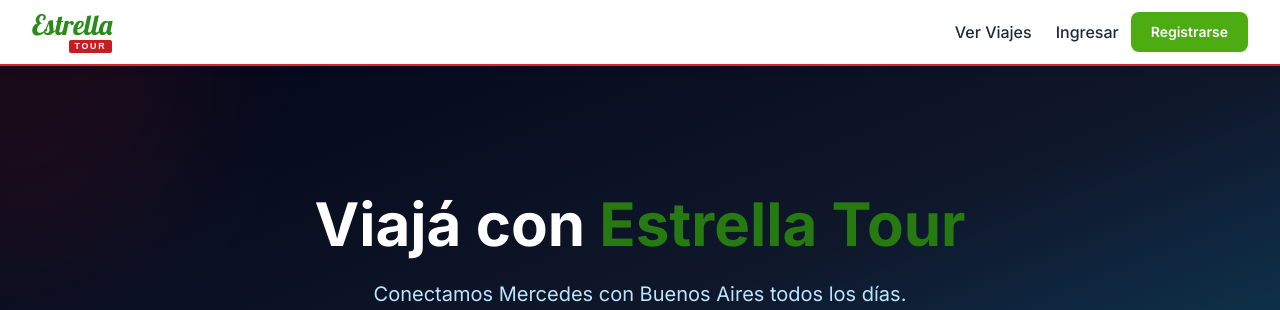
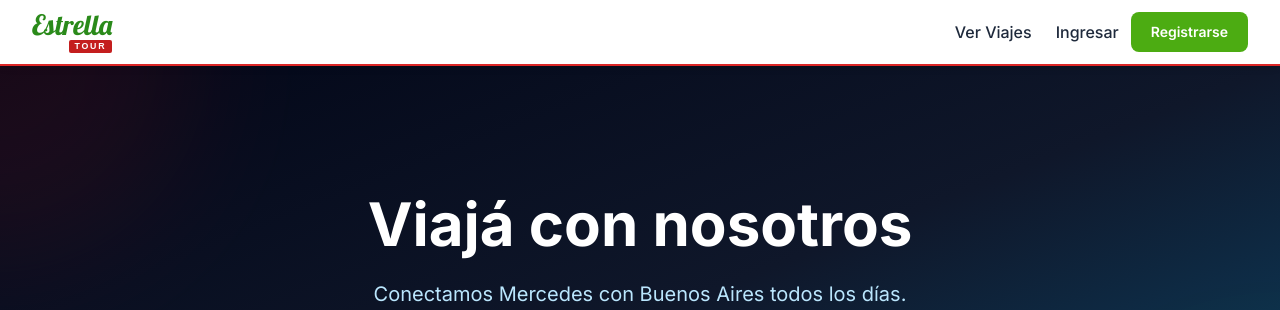
Before and after one commit to pedromarzano1/estrella-tour, a Next.js app: page / in a window 1280 px wide. Shown: the top 310 px of the page. Built offline with nearby package versions, Linux system fonts and the light colour scheme; no server answers.

Commit message:
cambiar titulo hero a 'Viajá con nosotros'

```diff
--- a/src/app/page.tsx
+++ b/src/app/page.tsx
@@ -24,8 +24,7 @@
         <div className="relative max-w-7xl mx-auto px-4 sm:px-6 lg:px-8 py-24 md:py-32">
           <div className="max-w-3xl mx-auto text-center">
             <h1 className="text-4xl md:text-6xl font-bold leading-tight mb-6">
-              Viajá con
-              <span className="text-[#267a11]"> Estrella Tour</span>
+              Viajá con nosotros
             </h1>
             <p className="text-xl text-brand-200 mb-10 leading-relaxed">
               Conectamos Mercedes con Buenos Aires todos los días.<br />
```
